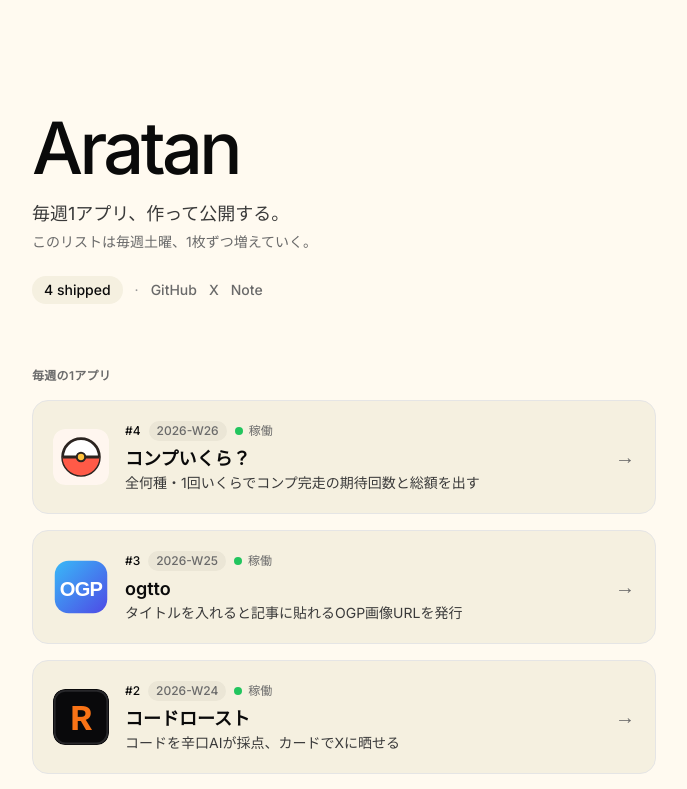
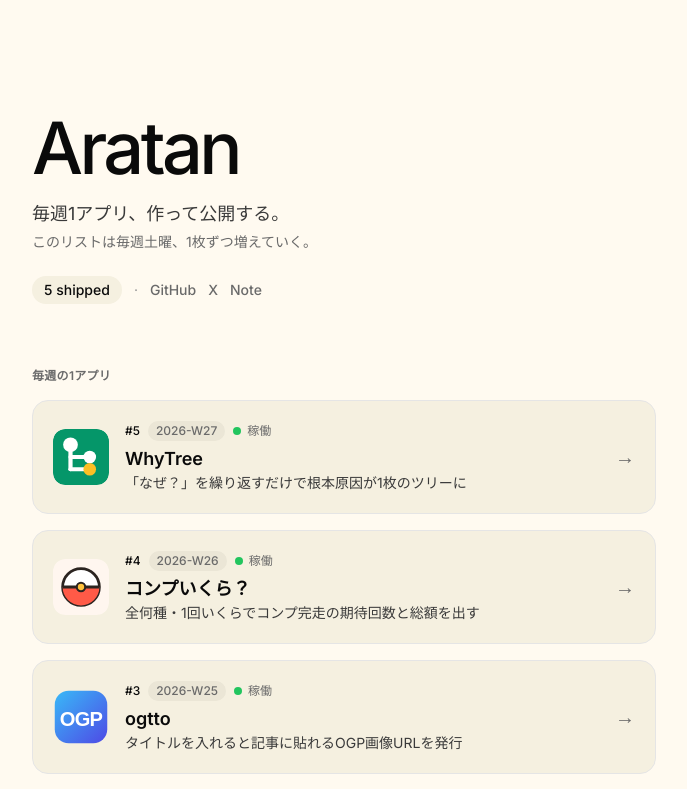
Before and after one commit to shin-takaiwa/aratan-hub, a Next.js app: page / in a window 1280 px wide. Shown: the top 789 px of the page, without its empty margins (296-983 px from the left). Built offline with nearby package versions, Linux system fonts and the light colour scheme.

Commit message:
WhyTree (#5, 2026-W27) をリンク集に追加
Co-Authored-By: Claude Fable 5 <noreply@anthropic.com>

```diff
--- a/src/data/apps.ts
+++ b/src/data/apps.ts
@@ -73,6 +73,17 @@ export const apps: App[] = [
     accent: "peach",
     icon: "/gacha-cost.svg",
   },
+  {
+    n: 5,
+    week: "2026-W27",
+    name: "WhyTree",
+    pitch: "「なぜ？」を繰り返すだけで根本原因が1枚のツリーに",
+    emoji: "🌳",
+    status: "live",
+    url: "https://why-tree.aratan.dev",
+    accent: "mint",
+    icon: "/why-tree.svg",
+  },
 ];
 
 // 1W1A をはじめる前に作ったもの。静的・更新は手動。連番は振らない。
```
Also changed, not shown: public/why-tree.svg (added).
